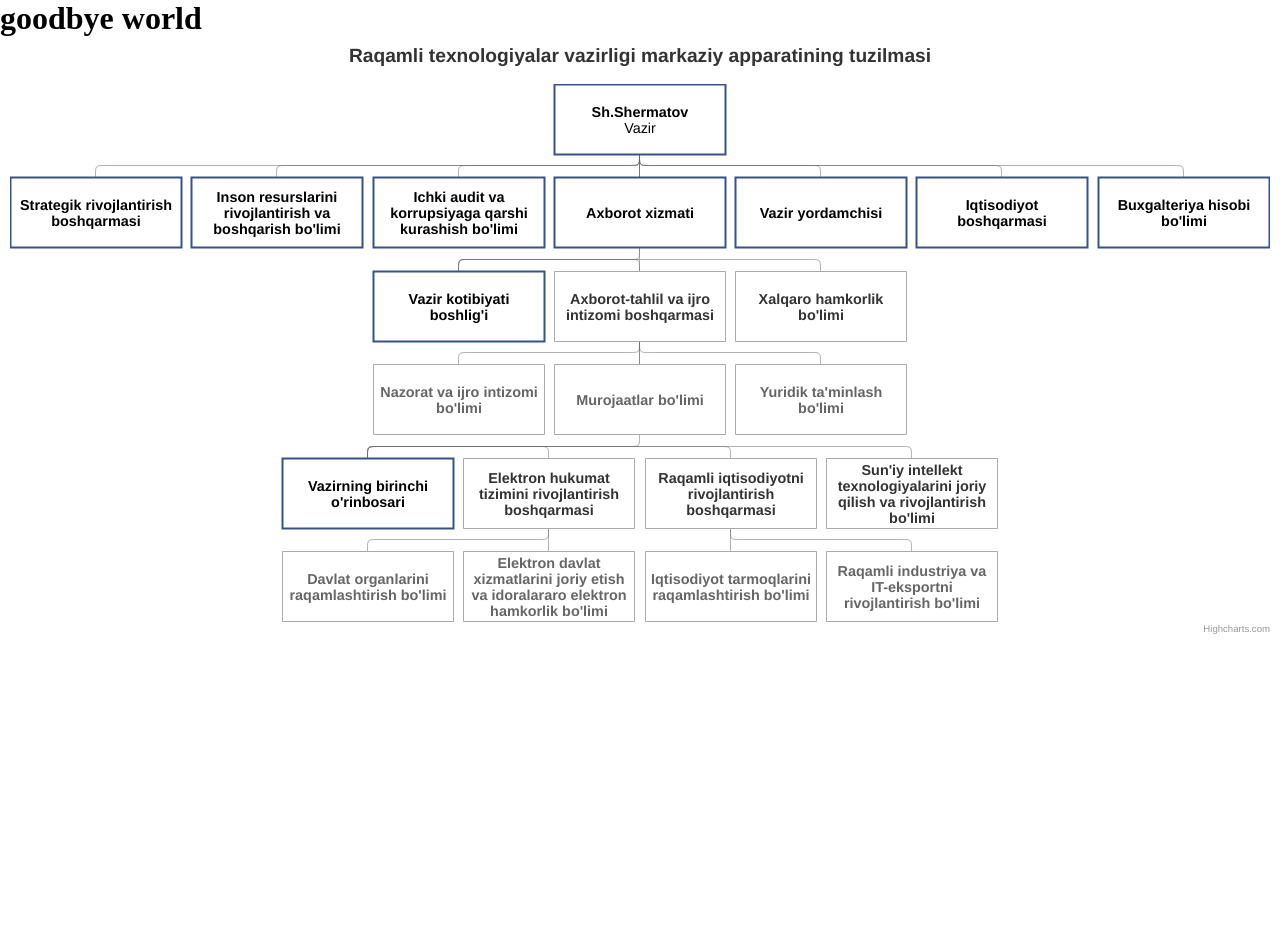
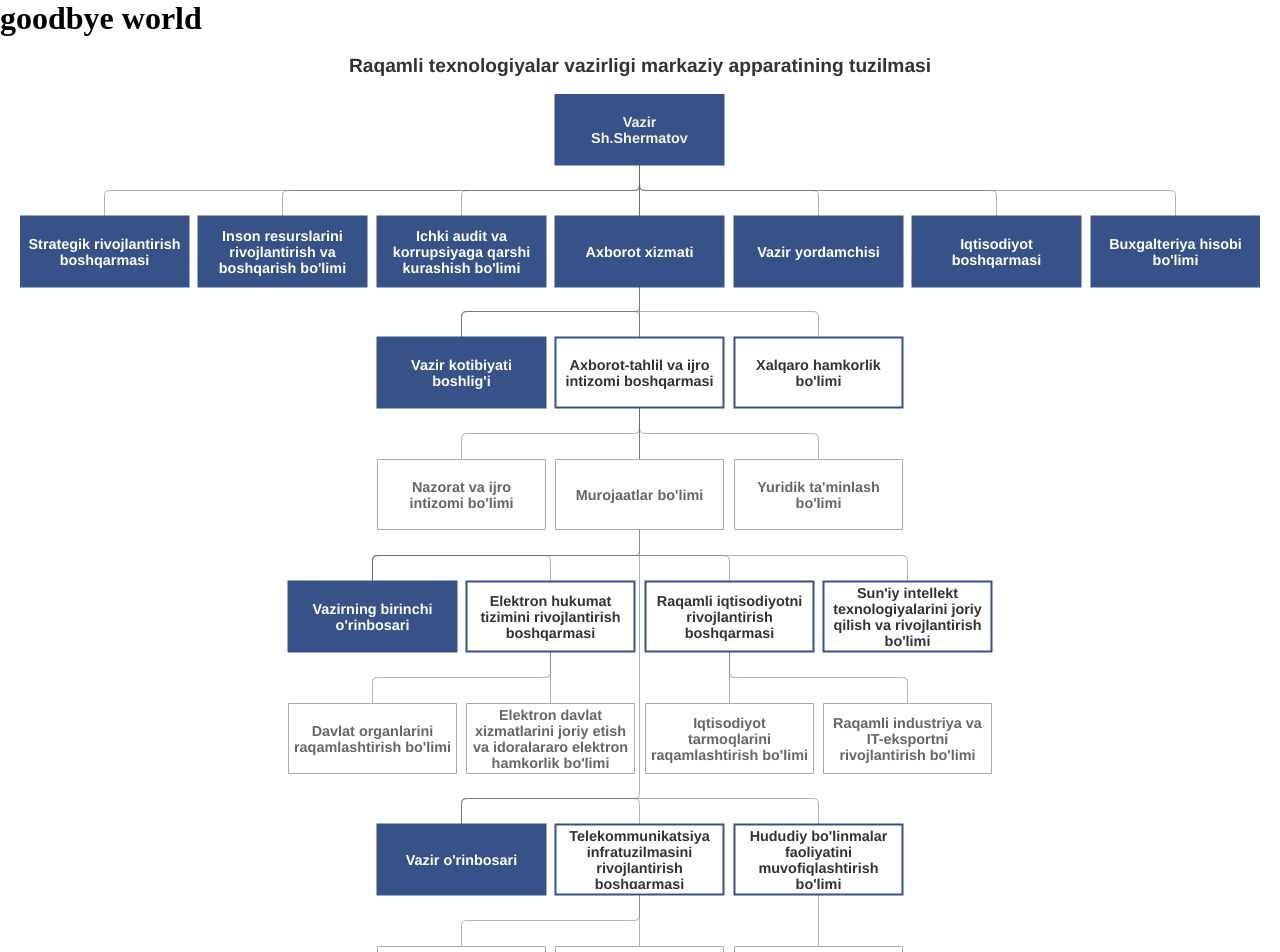
Before and after one commit to arslanov-ngc/highcharts, a Next.js app: page / in a window 1280 px wide. Shown: the top 952 px of the page. Before the commit the page ends 800 px from the top, so only its background shows below. Built offline with nearby package versions, Linux system fonts and the light colour scheme.

Commit message:
fix: some styles

```diff
--- a/components/Chart.tsx
+++ b/components/Chart.tsx
@@ -14,8 +14,10 @@ if (typeof Highcharts === 'object') {
 const OrgChart = () => {
   const options: Options = {
     chart: {
-      height: 600,
+      type: 'organization',
+      height: 1000,
       inverted: true,
+      spacing: [20, 20, 20, 20],
     },
     title: {
       text: 'Raqamli texnologiyalar vazirligi markaziy apparatining tuzilmasi',
@@ -137,46 +139,39 @@ const OrgChart = () => {
             from: "Vazirning birinchi o'rinbosari",
             to: "Sun'iy intellekt texnologiyalarini joriy qilish va rivojlantirish bo'limi",
           },
-        ],
-        levels: [
+          // -------------------------------------------------
           {
-            level: 0,
-            color: '#fff',
-            borderColor: '#375289',
-            borderWidth: 2,
+            from: 'vazir',
+            to: "Vazir o'rinbosari",
           },
           {
-            level: 1,
-            color: '#fff',
-            borderColor: '#375289',
-            borderWidth: 2,
+            from: "Vazir o'rinbosari",
+            to: 'Telekommunikatsiya infratuzilmasini rivojlantirish boshqarmasi',
           },
           {
-            level: 2,
-            color: '#fff',
-            borderColor: '#aaa',
-            dataLabels: {
-              style: {
-                color: '#333',
-              },
-            },
+            from: 'Telekommunikatsiya infratuzilmasini rivojlantirish boshqarmasi',
+            to: "Mobil a'loqa va teleradioeshittirish tarmoqlari bo'limi",
           },
           {
-            level: 3,
-            color: '#fff',
-            borderColor: '#aaa',
-            dataLabels: {
-              style: {
-                color: '#666',
-              },
-            },
+            from: 'Telekommunikatsiya infratuzilmasini rivojlantirish boshqarmasi',
+            to: "Kommutatsiya va uzatish tarmoqlari bo'limi",
+          },
+          {
+            from: "Vazir o'rinbosari",
+            to: "Hududiy bo'linmalar faoliyatini muvofiqlashtirish bo'limi",
+          },
+          {
+            from: "Hududiy bo'linmalar faoliyatini muvofiqlashtirish bo'limi",
+            to: "Hududiy bo'linmalar",
           },
         ],
         nodes: [
           {
             id: 'vazir',
-            name: 'Sh.Shermatov',
-            title: 'Vazir',
+            name: '<a href="https://google.com">Vazir <br/> Sh.Shermatov</a>',
+            dataLabels: {
+              useHTML: true,
+            },
           },
           {
             id: "Vazir kotibiyati boshlig'i",
@@ -248,6 +243,63 @@ const OrgChart = () => {
             name: "Sun'iy intellekt texnologiyalarini joriy qilish va rivojlantirish bo'limi",
             column: 4,
           },
+          {
+            id: "Vazir o'rinbosari",
+            column: 6,
+          },
+          {
+            id: 'Telekommunikatsiya infratuzilmasini rivojlantirish boshqarmasi',
+            column: 6,
+          },
+          {
+            id: "Hududiy bo'linmalar faoliyatini muvofiqlashtirish bo'limi",
+            column: 6,
+          },
+        ],
+        levels: [
+          {
+            level: 0,
+            color: '#375289',
+            borderColor: '#375289',
+            borderWidth: 2,
+            dataLabels: {
+              style: {
+                color: '#fff',
+              },
+            },
+          },
+          {
+            level: 1,
+            color: '#375289',
+            borderColor: '#375289',
+            borderWidth: 2,
+            dataLabels: {
+              style: {
+                color: '#fff',
+              },
+            },
+          },
+          {
+            level: 2,
+            color: '#fff',
+            borderColor: '#375289',
+            borderWidth: 2,
+            dataLabels: {
+              style: {
+                color: '#333',
+              },
+            },
+          },
+          {
+            level: 3,
+            color: '#fff',
+            borderColor: '#aaa',
+            dataLabels: {
+              style: {
+                color: '#666',
+              },
+            },
+          },
         ],
         colorByPoint: false,
         borderRadius: 0,
@@ -257,7 +309,7 @@ const OrgChart = () => {
   };
 
   return (
-    <div>
+    <div className="org-chart-wrapper">
       <HighchartsReact highcharts={Highcharts} options={options} />
     </div>
   );
--- a/styles/globals.css
+++ b/styles/globals.css
@@ -10,6 +10,7 @@ body {
   overflow-x: hidden;
 }
 
-.highcharts-node {
+.org-chart-wrapper a {
   color: #f5f5f5;
+  text-decoration: none;
 }
```
